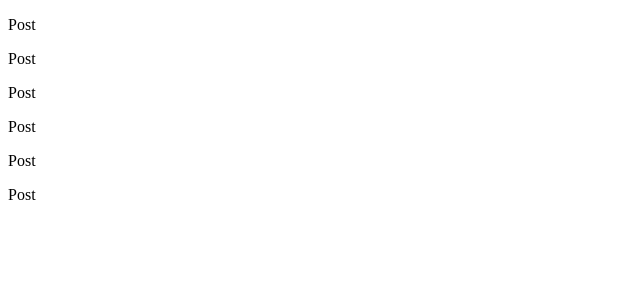
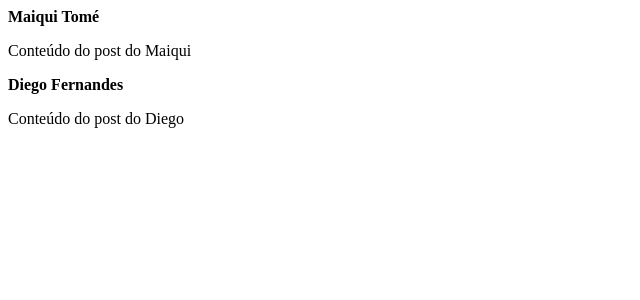
Before and after one commit to maiquitome/rocketseat-project-ignite-feed, a React (Vite) app: page / in a window 1280 px wide. Shown: the top 300 px of the page, without its empty margins (0-640 px from the left). Built offline with nearby package versions, Linux system fonts and the light colour scheme.

Commit message:
feat: :sparkles: add properties to Post

```diff
--- a/src/App.jsx
+++ b/src/App.jsx
@@ -3,12 +3,8 @@ import { Post } from "./Post";
 export function App() {
   return (
     <div>
-      <Post />
-      <Post />
-      <Post />
-      <Post />
-      <Post />
-      <Post />
+      <Post author="Maiqui Tomé" content="Conteúdo do post do Maiqui" />
+      <Post author="Diego Fernandes" content="Conteúdo do post do Diego" />
     </div>
   );
 }
--- a/src/Post.jsx
+++ b/src/Post.jsx
@@ -1,3 +1,8 @@
-export function Post() {
-  return <p>Post</p>;
+export function Post(props) {
+  return (
+    <div>
+      <strong>{props.author}</strong>
+      <p>{props.content}</p>
+    </div>
+  );
 }
```
